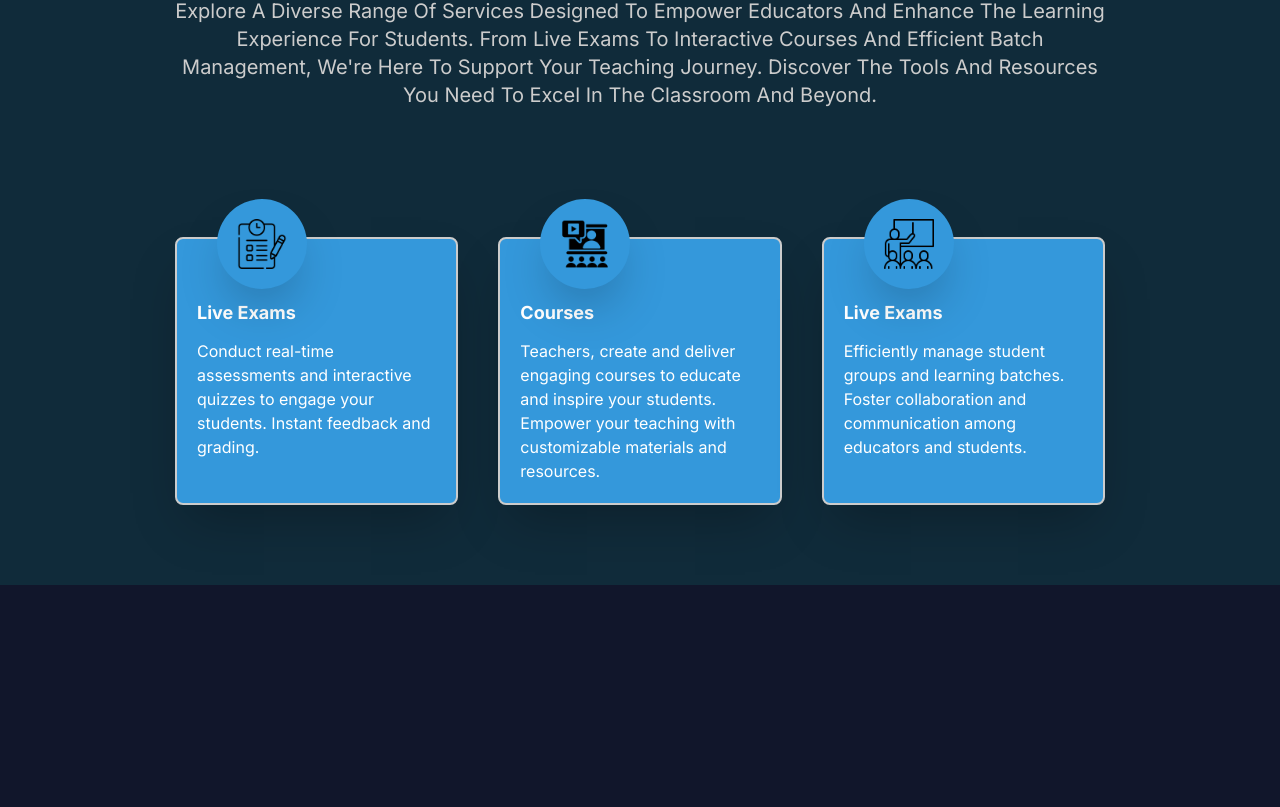
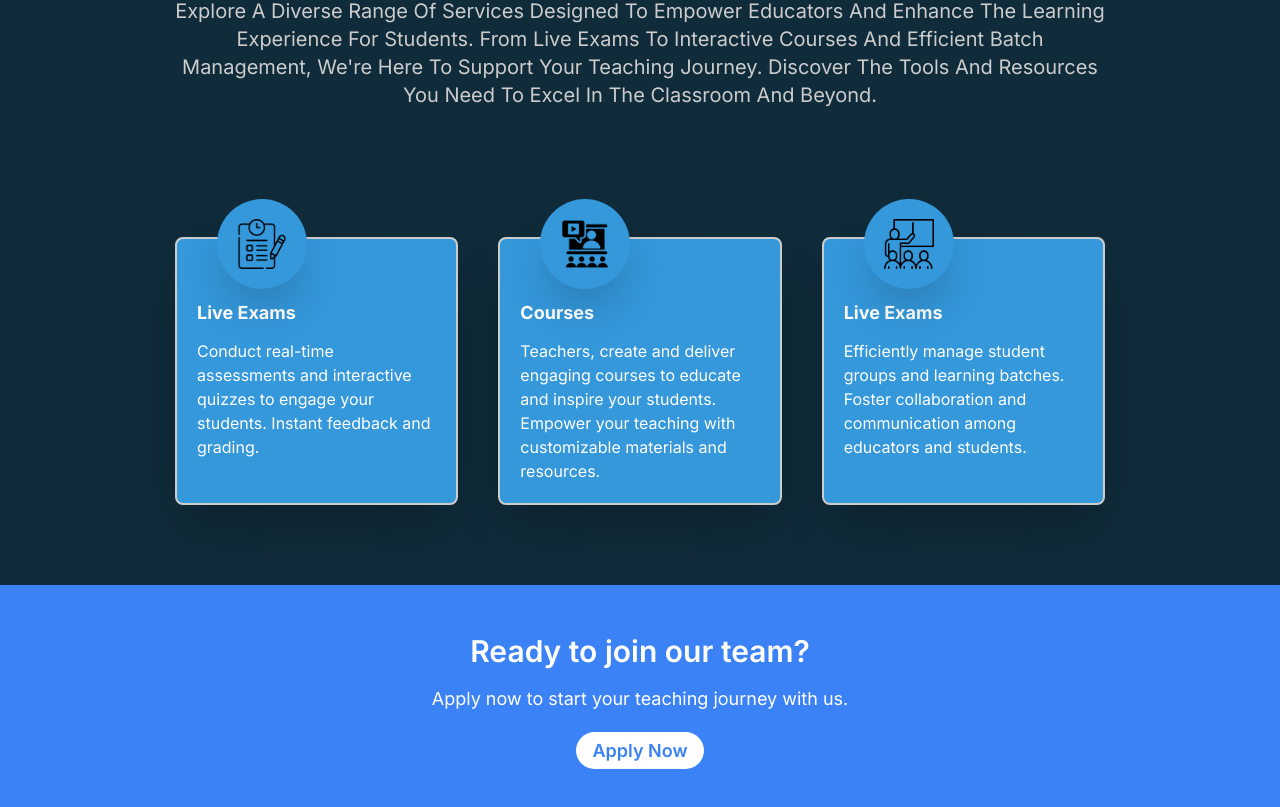
Before and after one commit to shamimhossain515419/fractos-client, a Next.js app: page /teacher in a window 1280 px wide. Shown: the part 951-1758 px from the top of the page. Before the commit the page ends 1536 px from the top, so only its background shows below. Built offline with nearby package versions, Linux system fonts and the light colour scheme; no server answers.

Commit message:
added cta section

```diff
--- a/src/app/teacher/page.js
+++ b/src/app/teacher/page.js
@@ -79,6 +79,20 @@ const page = () => {
                     </div>
                 </div>
             </div>
+
+            {/* CTA SECTION */}
+            <section className="bg-blue-500 text-white py-12">
+                <div className="max-w-3xl mx-auto text-center">
+                    <h2 className="text-3xl font-semibold mb-4">Ready to join our team?</h2>
+                    <p className="text-lg mb-6">Apply now to start your teaching journey with us.</p>
+                    <Link
+                        href={'/teacher/apply'} // Replace with the actual link to your teacher application page
+                        className="bg-white text-blue-500 hover:bg-blue-100 hover:text-blue-600 py-2 px-4 rounded-full text-lg font-semibold transition duration-300"
+                    >
+                        Apply Now
+                    </Link>
+                </div>
+            </section>
         </div>
     );
 };
```
